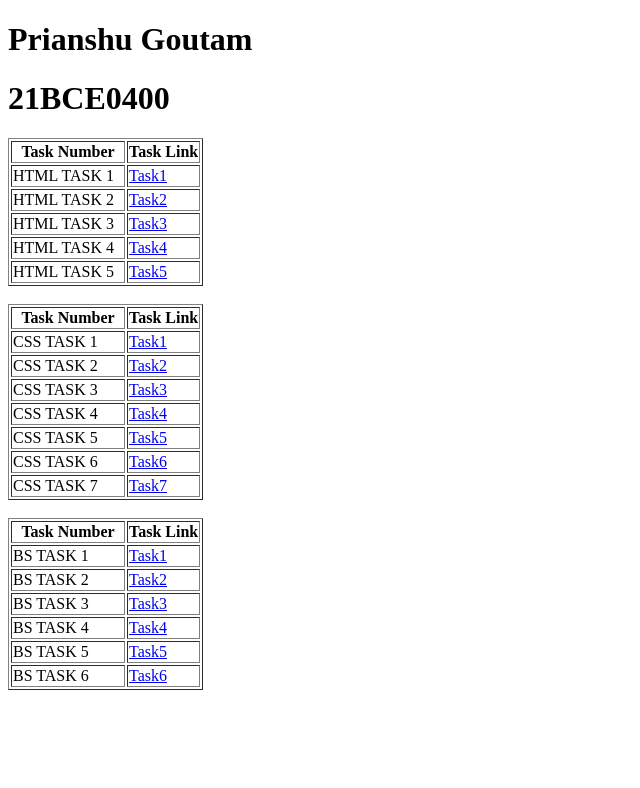
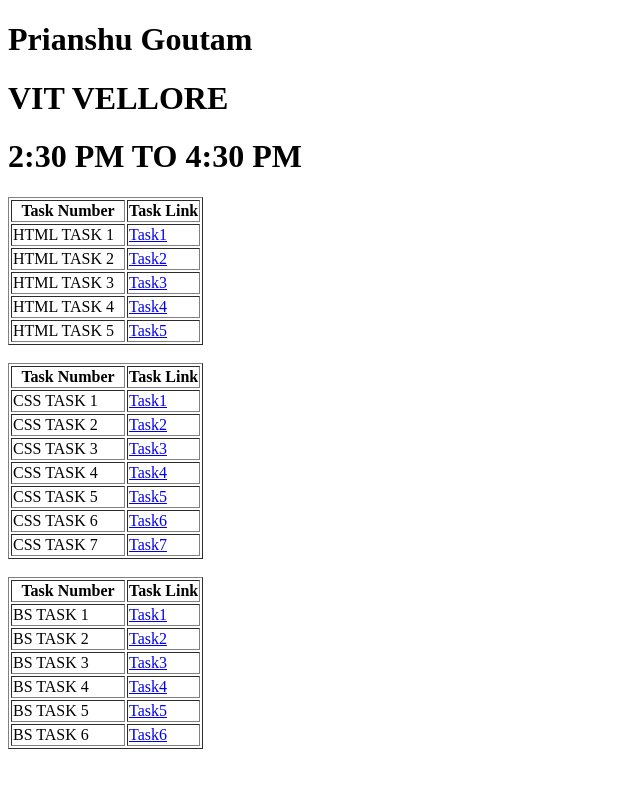
Before and after one commit to priyanshu1019/MERN-TASKS, a plain HTML site: page index.html in a window 1280 px wide. Shown: the whole page, without its empty margins (0-640 px from the left). Drawn offline with Linux system fonts and the light colour scheme.

Commit message:
added slot

```diff
--- a/index.html
+++ b/index.html
@@ -7,7 +7,8 @@
   </head>
   <body>
     <h1>Prianshu Goutam</h1>
-    <h1>21BCE0400</h1>
+    <h1>VIT VELLORE</h1>
+    <h1>2:30 PM TO 4:30 PM</h1>
     <table border="1">
       <tr>
         <th width="110">Task Number</th>
```
